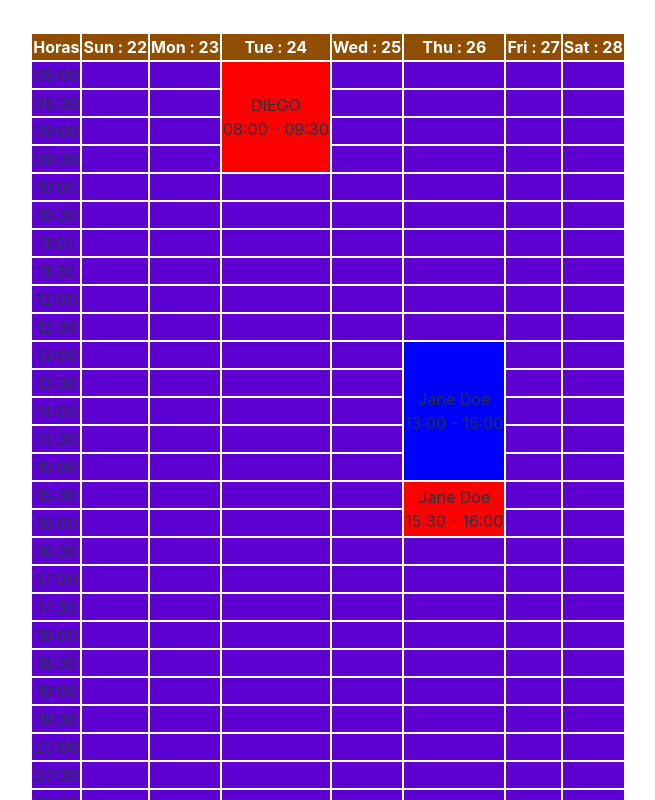
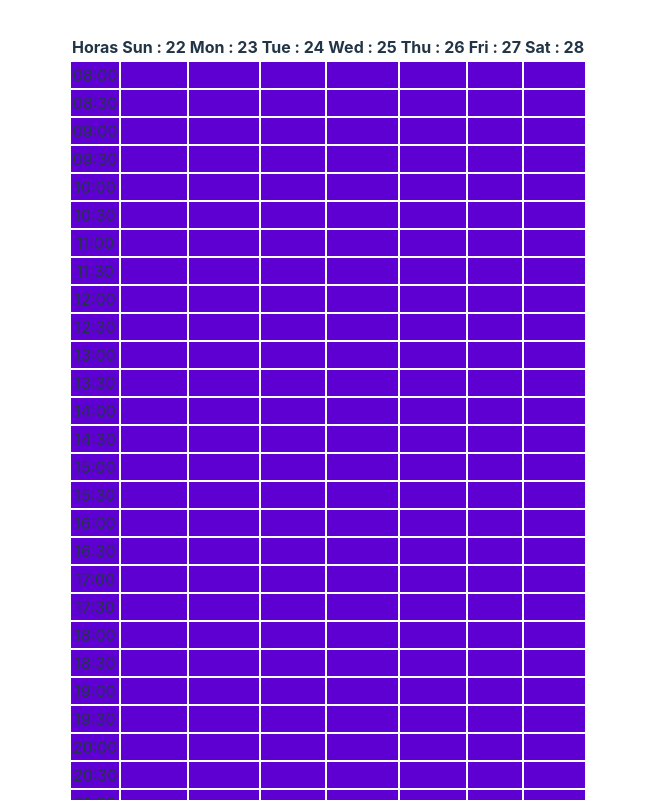
Before and after one commit to Dikendev/appointment-react, a React (Vite) app: page / in a window 1280 px wide. Shown: the top 800 px of the page, without its empty margins (312-967 px from the left). Built offline with nearby package versions, Linux system fonts and the light colour scheme.

Commit message:
Refactor home

```diff
--- a/src/pages/home.tsx
+++ b/src/pages/home.tsx
@@ -1,8 +1,9 @@
-import { useCallback, useEffect, useMemo, useState } from "react";
-import { createSwapy } from "swapy";
+import { useCallback, useContext, useMemo, useState } from "react";
 import generateTimes from "./hours";
 import { ItemOptions } from "../modal/ItemOptions";
 import { WeekDays } from "./week-days";
+import { AddEvent } from "./AddEvent";
+import GlobalContext from "../context/global-context";
 
 const startTime = "08:00";
 const endTime = "24:00";
@@ -19,111 +20,7 @@ export interface User {
   }[];
 }
 
-const user1: User = {
-  name: "DIEGO",
-  appointmentDescription: "Haircut",
-  bookingLength: 4,
-  startTime: "08:00",
-  hours: [
-    {
-      startTime: "08:00",
-      endTime: "09:30",
-    },
-  ],
-};
-
-const user2: User = {
-  name: "Jane Doe",
-  appointmentDescription: "Nails",
-  bookingLength: 3,
-  startTime: "13:00",
-  hours: [
-    {
-      startTime: "13:00",
-      endTime: "14:00",
-    },
-  ],
-};
-
-const bookingsByHours = [
-  { day: "Sun : 22", bookings: [] },
-  { day: "Mon : 23", bookings: [] },
-  {
-    day: "Tue : 24",
-    bookings: [
-      {
-        hour: "08:00",
-        user: user1,
-      },
-      {
-        hour: "08:30",
-        user: user1,
-      },
-      {
-        hour: "09:00",
-        user: user1,
-      },
-      {
-        hour: "09:30",
-        user: user1,
-      },
-      {
-        hour: "10:00",
-        user: null,
-      },
-      {
-        hour: "10:30",
-        user: user2,
-      },
-      {
-        hour: "11:00",
-        user: user2,
-      },
-      {
-        hour: "11:30",
-        user: null,
-      },
-      {
-        hour: "12:00",
-        user: null,
-      },
-      {
-        hour: "12:30",
-        user: null,
-      },
-      {
-        hour: "13:00",
-        user: null,
-      },
-      {
-        hour: "13:30",
-        user: null,
-      },
-      {
-        hour: "14:00",
-        user: null,
-      },
-      {
-        hour: "14:30",
-        user: null,
-      },
-      {
-        hour: "15:00",
-        user: null,
-      },
-      {
-        hour: "15:30",
-        user: null,
-      },
-    ],
-  },
-  { day: "Wed : 25", bookings: [] },
-  { day: "Thu : 26", bookings: [] },
-  { day: "Fri : 27", bookings: [] },
-  { day: "Sat : 28", bookings: [] },
-];
-
-interface Event {
+export interface Event {
   day: string;
   startHour: string;
   endHour: string;
@@ -131,37 +28,16 @@ interface Event {
   user: User;
 }
 
-const initialEvents: Event[] = [
-  {
-    day: "Tue : 24",
-    startHour: "08:00",
-    endHour: "09:30",
-    color: "red",
-    user: user1,
-  },
-  {
-    day: "Thu : 26",
-    startHour: "13:00",
-    endHour: "15:00",
-    color: "blue",
-    user: user2,
-  },
-  {
-    day: "Thu : 26",
-    startHour: "15:30",
-    endHour: "16:00",
-    color: "red",
-    user: user2,
-  },
-];
-
 export const HomePage = () => {
-  const [events, setEvents] = useState<Event[]>(initialEvents);
-  const [selectedBooking, setSelectedBooking] = useState("nada selecionado");
-  const [selectedSlot, setSelectedSlot] = useState("");
+  const [selectedBooking, setSelectedBooking] =
+    useState<string>("nada selecionado");
+  const [selectedSlot, setSelectedSlot] = useState<string>("");
   const [rowSpans, setRowSpans] = useState<{ [key: string]: number }>({
     "12:30": 3,
   });
+  const [newEventModal, setNewEventModal] = useState<boolean>(true);
+
+  const { events } = useContext(GlobalContext);
 
   const [isModalOpen, setIsModalOpen] = useState<boolean>(false);
 
@@ -216,8 +92,13 @@ export const HomePage = () => {
     const rowspan = calculateRowSpan(event.startHour, event.endHour);
 
     return (
-      <td key={day} style={{ backgroundColor: event.color }} rowSpan={rowspan}>
-        <div className="handle" data-swapy-handle>
+      <td
+        className="border border-gray-300 text-center align-middle"
+        key={day}
+        style={{ backgroundColor: event.color }}
+        rowSpan={rowspan}
+      >
+        <div>
           {event.user.name}
           <br />
           {`${event.startHour} - ${event.endHour}`}
@@ -229,29 +110,36 @@ export const HomePage = () => {
   const renderEmptyCell = () => {
     return (
       <td
+        className="bg-white border border-gray-300"
         rowSpan={1}
         onClick={(event) => getTheTr(event)}
         onMouseDown={(event) => handleMouseDown(event)}
         onMouseUp={(event) => handleMouseUp(event)}
-      ></td>
+      >
+        {""}
+      </td>
     );
   };
 
   return (
-    <>
-      <table className="container">
-        <thead className="table_header">
+    <div className="flex flex-col items-center p-4 relative">
+      <table className="min-w-full bg-white border border-gray-300 mt-4">
+        <thead className="bg-gray-800 text-white">
           <tr>
-            <th>Horas</th>
+            <th className="py-2 px-4">Horas</th>
             {daysOfWeek.map((day) => (
-              <th key={day}>{day}</th>
+              <th key={day} className="py-2 px-4">
+                {day}
+              </th>
             ))}
           </tr>
         </thead>
         <tbody className="table_new">
           {hours.map((hour) => (
-            <tr key={hour}>
-              <td>{hour}</td>
+            <tr key={hour} className="even:bg-gray-100">
+              <td className="bg-gray-200 border border-gray-300 py-2 px-4 text-center">
+                {hour}
+              </td>
               {daysOfWeek.map((day) => {
                 const existingEvent = events.find(
                   (event) =>
@@ -275,7 +163,9 @@ export const HomePage = () => {
           ))}
         </tbody>
       </table>
+      {newEventModal && <AddEvent />}
+
       {isModalOpen && <ItemOptions selectedBooking={selectedBooking} />}
-    </>
+    </div>
   );
 };
```
